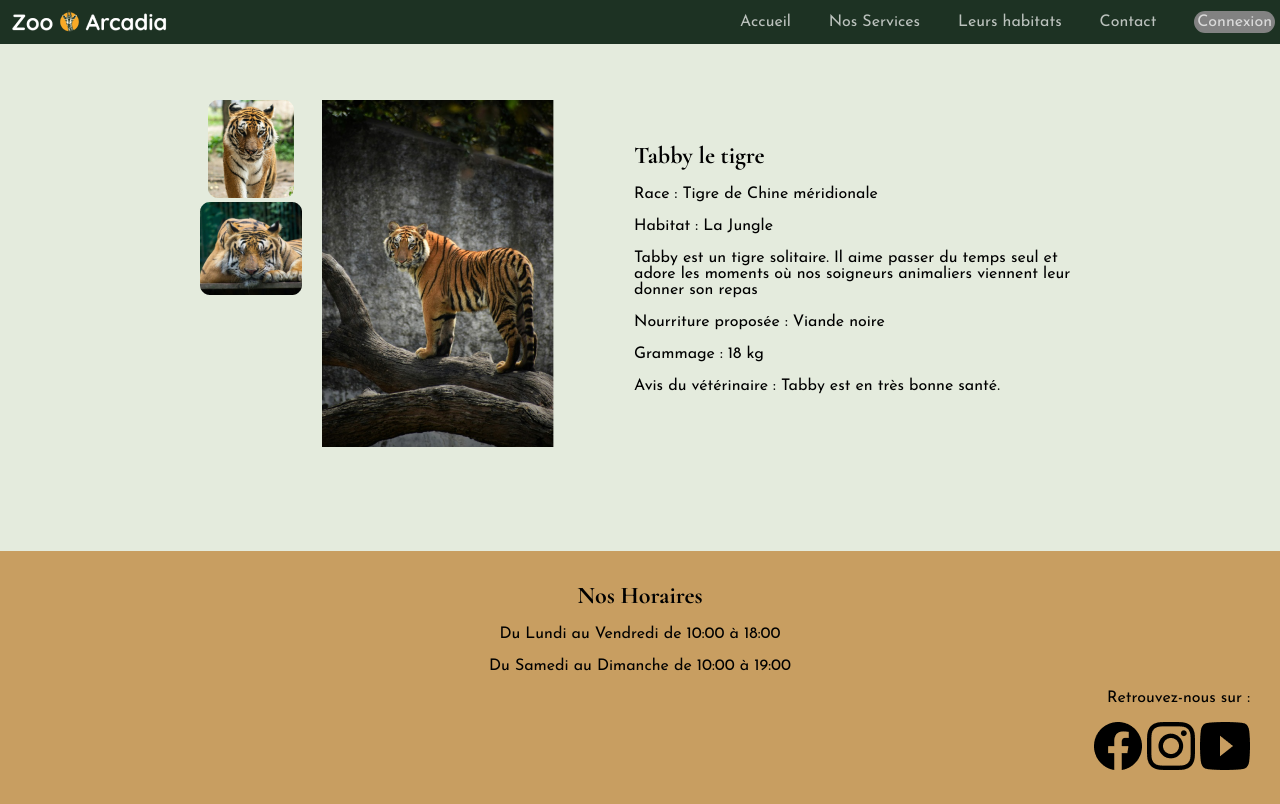
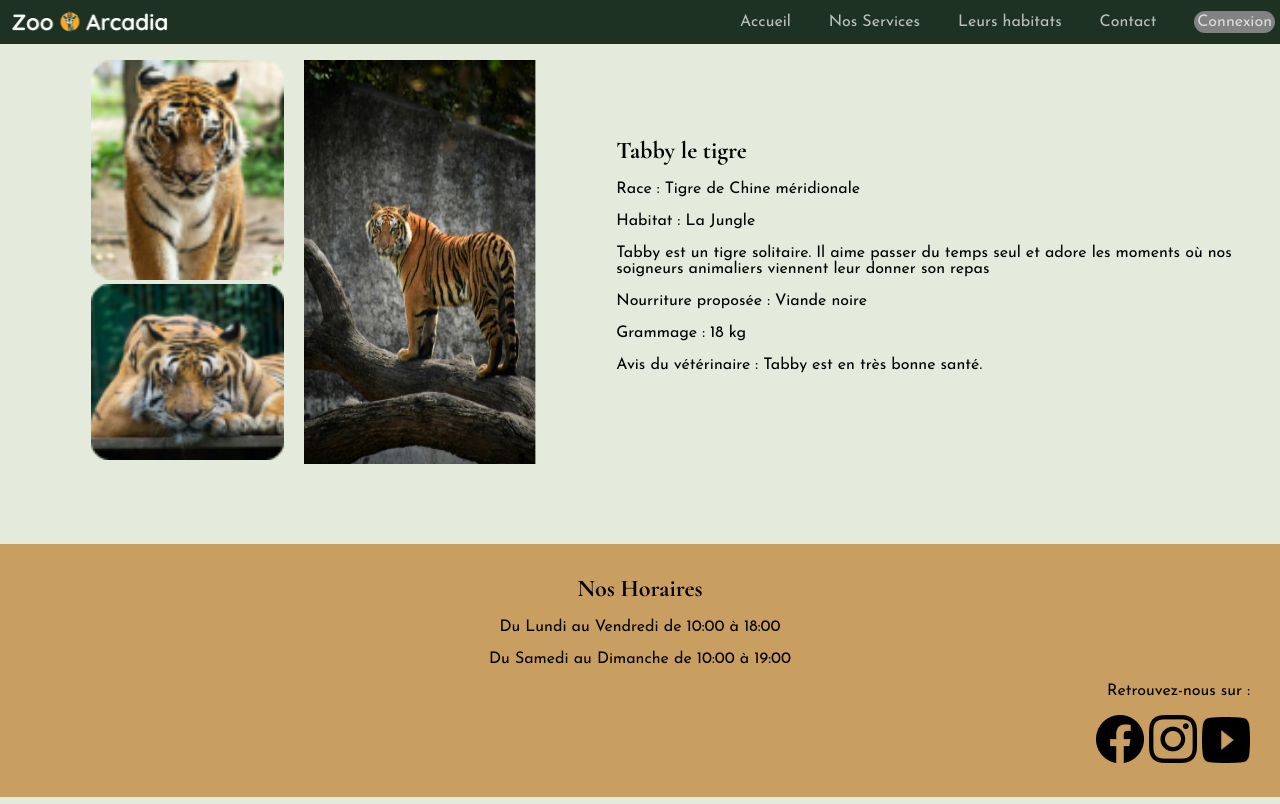
Before and after one commit to lisamaquiaba/Zoo-Arcadia, a PHP site: page /tigre.html in a window 1280 px wide. Run offline with PHP 8.4, Linux system fonts and the light colour scheme.

Commit message:
Modification du footer

```diff
--- a/connexion.html
+++ b/connexion.html
@@ -21,7 +21,11 @@
   <body>
     <header class="topbar">
       <nav class="navbar">
-        <img src="img/zoo_arcadia_logo.png" alt="Logo du Zoo Arcadia" />
+        <img
+          class="logo"
+          src="img/zoo_arcadia_logo.png"
+          alt="Logo du Zoo Arcadia"
+        />
         <div class="wrapper-link">
           <a href="index.html">Accueil</a>
           <a href="services.html">Nos Services</a>
--- a/contact.html
+++ b/contact.html
@@ -21,7 +21,11 @@
   <body>
     <header class="topbar">
       <nav class="navbar">
-        <img src="img/zoo_arcadia_logo.png" alt="Logo du Zoo Arcadia" />
+        <img
+          class="logo"
+          src="img/zoo_arcadia_logo.png"
+          alt="Logo du Zoo Arcadia"
+        />
         <div class="wrapper-link">
           <a href="index.html">Accueil</a>
           <a href="services.html">Nos Services</a>
--- a/style.css
+++ b/style.css
@@ -6,9 +6,9 @@ body {
   color: #fff;
 }
 
-/* img {
+img {
   width: 100%;
-} */
+}
 
 h1 {
   font-size: 30px;
@@ -51,6 +51,10 @@ h3 {
   width: 535px;
 }
 
+.logo {
+  width: 170px;
+}
+
 .button {
   background-color: #828282;
   display: inline-block;
@@ -89,6 +93,18 @@ h3 {
 .container-services {
   max-width: 1200px;
   margin: 0 auto;
+}
+
+.logo-google {
+  width: 60px;
+}
+
+.stars {
+  width: 92px;
+}
+
+.client-avis {
+  width: 50px;
 }
 
 .accueil-animals {
@@ -155,6 +171,10 @@ h3 {
   padding: auto;
   background-color: #c89e61;
   color: #000;
+}
+
+.media {
+  width: 48px;
 }
 
 .horaires {
@@ -253,6 +273,7 @@ h3 {
 }
 
 .explanation {
+  padding-top: 50px;
   display: flex;
   gap: 50px;
   color: #000;
@@ -309,15 +330,23 @@ h2 {
 } */
 
 .container-desc-animal {
-  margin: 100px 200px;
+  /* margin: 100px 200px; */
   display: flex;
   align-items: center;
   color: #000;
+  margin-top: 50px;
+  padding: 10px;
 }
 
 .img-animal-desc {
   display: flex;
   flex-direction: row-reverse;
+  align-items: stretch;
+  width: 800px;
+}
+
+.img-main {
+  height: 100%;
 }
 
 .img-side {
--- a/tigre.html
+++ b/tigre.html
@@ -21,7 +21,11 @@
   <body>
     <header class="topbar">
       <nav class="navbar">
-        <img src="img/zoo_arcadia_logo.png" alt="Logo du Zoo Arcadia" />
+        <img
+          class="logo"
+          src="img/zoo_arcadia_logo.png"
+          alt="Logo du Zoo Arcadia"
+        />
         <div class="wrapper-link">
           <a href="index.html">Accueil</a>
           <a href="services.html">Nos Services</a>
@@ -33,10 +37,15 @@
         </div>
       </nav>
     </header>
-    <section class="container-desc-animal">
+    <section>
+      <div class="container-desc-animal">
         <div class="img-animal-desc">
           <div>
-          <img src="img/tiger.png" alt="Photo de Tabby le tigre" />
+            <img
+              class="img-main"
+              src="img/tiger.png"
+              alt="Photo de Tabby le tigre"
+            />
           </div>
           <div class="img-side">
             <img src="img/tiger_2.png" alt="Photo de Tabby le tigre" />
@@ -51,13 +60,14 @@
             <p>Race : Tigre de Chine méridionale</p>
             <p>Habitat : La Jungle</p>
             <p>
-            Tabby est un tigre solitaire. Il aime passer du temps seul et adore
-            les moments où nos soigneurs animaliers viennent leur donner son
-            repas
+              Tabby est un tigre solitaire. Il aime passer du temps seul et
+              adore les moments où nos soigneurs animaliers viennent leur donner
+              son repas
             </p>
             <p>Nourriture proposée : Viande noire</p>
             <p>Grammage : 18 kg</p>
             <p>Avis du vétérinaire : Tabby est en très bonne santé.</p>
+          </div>
         </div>
       </div>
     </section>
@@ -70,13 +80,13 @@
       <div class="social-media">
         <p>Retrouvez-nous sur :</p>
         <a href="index.html"
-          ><img src="img/facebook.png" alt="Logo Facebook"
+          ><img class="media" src="img/facebook.png" alt="Logo Facebook"
         /></a>
         <a href="index.html"
-          ><img src="img/instagram.png" alt="Logo Instagram"
+          ><img class="media" src="img/instagram.png" alt="Logo Instagram"
         /></a>
         <a href="index.html"
-          ><img src="img/youtube.png" alt="Logo Youtube"
+          ><img class="media" src="img/youtube.png" alt="Logo Youtube"
         /></a>
       </div>
     </div>
```
Also changed, not shown: habitats.html (+8 -4 lines), index.html (+15 -8 lines), jungle.html (+9 -7 lines), marais.html (+8 -4 lines), savane.html (+8 -4 lines), services.html (+8 -4 lines). Lines whose indentation alone changed are shown as unchanged.
